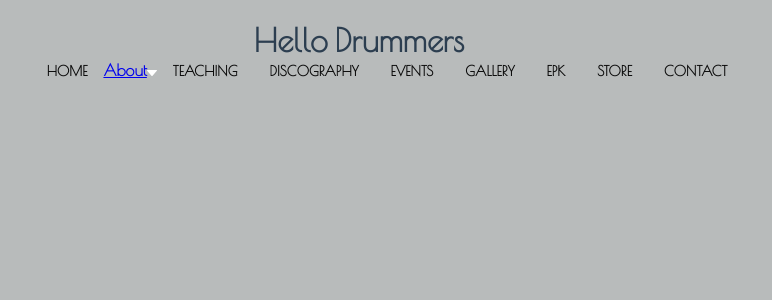
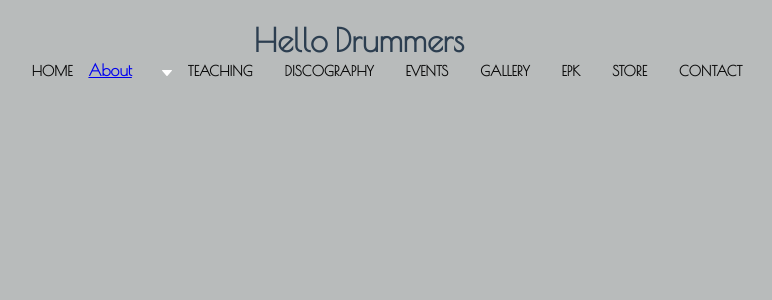
Before and after one commit to kobac44/THE-TUBBS, a Vue app: page / in a window 1280 px wide. Shown: the top 300 px of the page, without its empty margins (281-1053 px from the left). Built offline with nearby package versions, Linux system fonts and the light colour scheme.

Commit message:
added dropdown links/ data to the navigation file, deleted the about router

```diff
--- a/src/components/DropdownMenu.vue
+++ b/src/components/DropdownMenu.vue
@@ -17,5 +17,8 @@ export default {
 </script>
 
 <style scope>
-
+nav .menu-item svg {
+    width: 10px;
+    margin-left: 30px;
+}
 </style>
--- a/src/components/Navigation.vue
+++ b/src/components/Navigation.vue
@@ -85,6 +85,24 @@ export default {
             this.mobileNav = false;
             return;
         },
+    },
+    data () {
+        return {
+            about: [
+                {
+                    title: 'Bio',
+                    link: '#'
+                },
+                {
+                    title: 'Ensembles',
+                    link: '#'
+                },
+                {
+                    title: 'Equipment',
+                    link: '#'
+                },
+            ]
+        }
     },
 };
 </script>
--- a/src/router/index.js
+++ b/src/router/index.js
@@ -7,14 +7,14 @@ const routes = [
     name: 'Home',
     component: Home
   },
-  {
-    path: '/about',
-    name: 'About',
-    // route level code-splitting
-    // this generates a separate chunk (about.[hash].js) for this route
-    // which is lazy-loaded when the route is visited.
-    component: () => import(/* webpackChunkName: "about" */ '../views/About.vue')
-  },
+  // {
+  //   path: '/about',
+  //   name: 'About',
+  //   // route level code-splitting
+  //   // this generates a separate chunk (about.[hash].js) for this route
+  //   // which is lazy-loaded when the route is visited.
+  //   component: () => import(/* webpackChunkName: "about" */ '../views/About.vue')
+  // },
   {
     path: '/teaching',
     name: 'Teaching',
```
